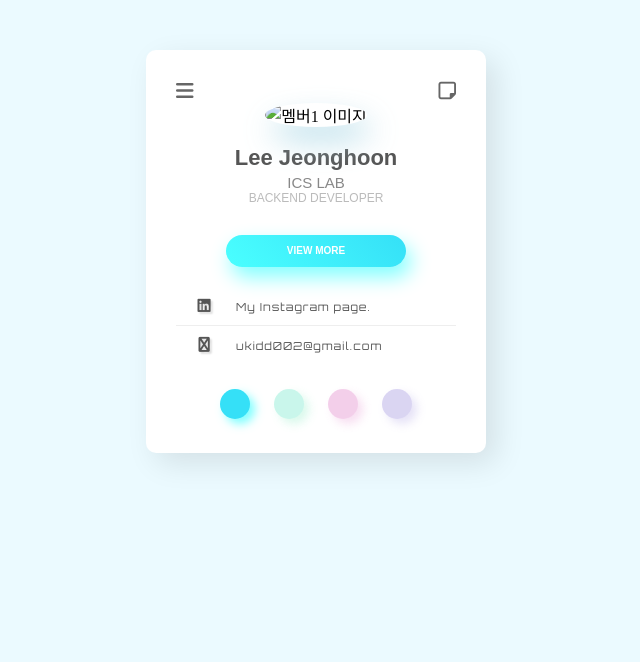
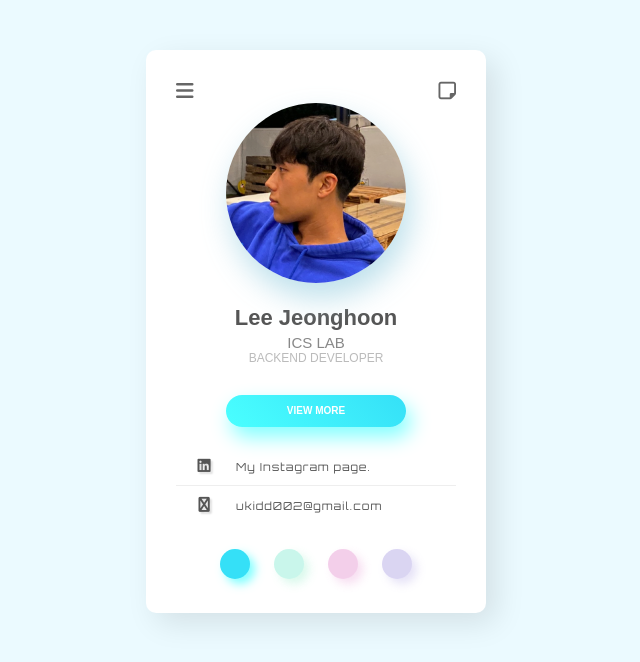
Before and after one commit to seunggyun-jeong/ICS-LAB-ONLINE-PROFILE, a plain HTML site: page index.html in a window 1280 px wide. Shown: the whole page, without its empty margins (324-964 px from the left). Drawn offline with Linux system fonts and the light colour scheme.

Commit message:
change jeonghun's photo

```diff
--- a/index.html
+++ b/index.html
@@ -18,7 +18,7 @@
 			<a href="#"><i class="far far fa-sticky-note"></i></a>
 		</nav>
 		<article class="profile">
-			<img src="img/jeonghun.jpeg" alt="멤버1 이미지" class="on">
+			<img src="img/jeonghun.png" alt="멤버1 이미지" class="on">
 			<img src="img/professor.png" alt="멤버2 이미지" class="others">
 			<img src="img/seunggyun.png" alt="멤버3 이미지" class="others">
 			<img src="img/member4.jpg" alt="멤버4 이미지" class="others">
```
